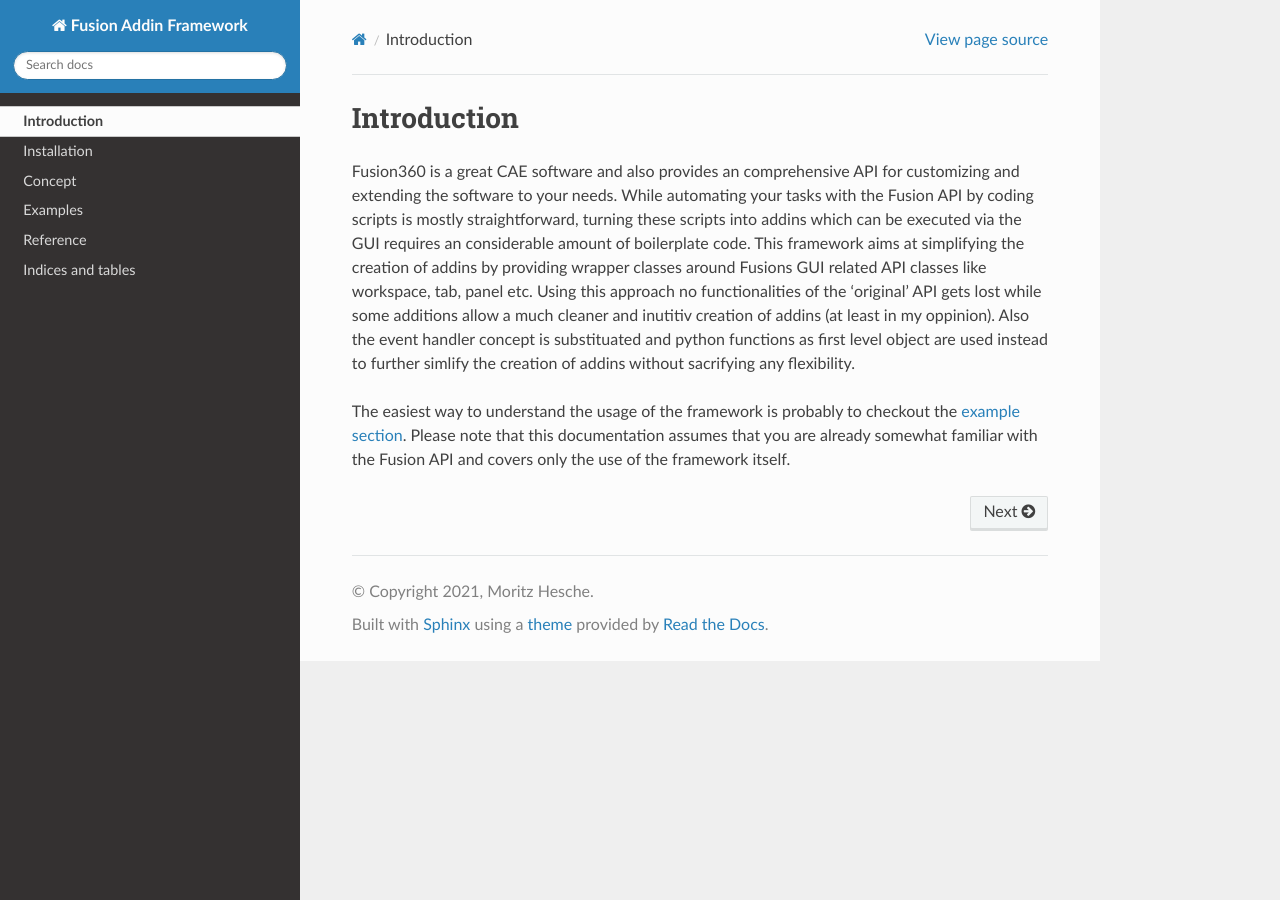
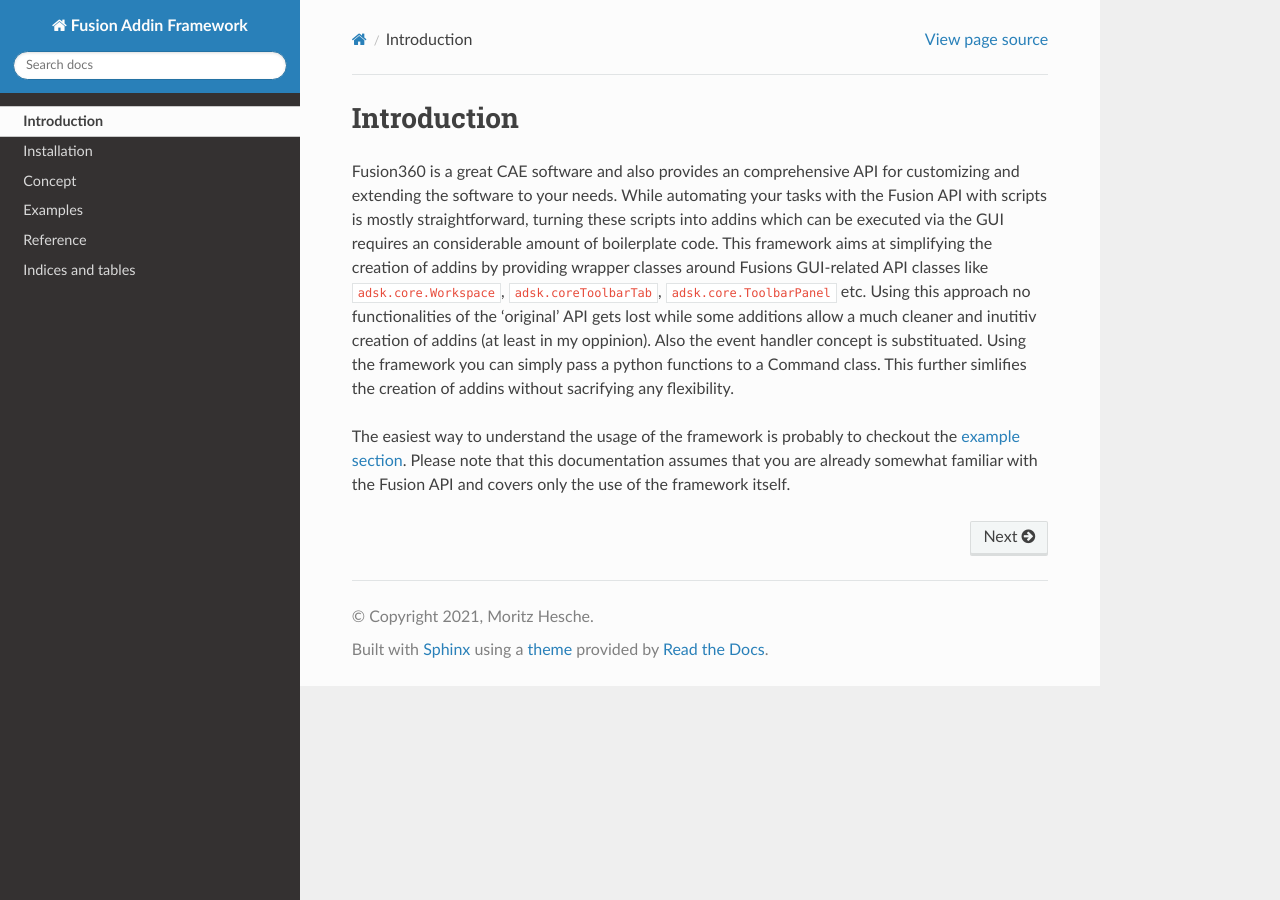
Before and after one commit to m0dd0/fusion_addin_framework, a Sphinx documentation site: the page built from docs/source/index.rst, in a window 1280 px wide. Built offline with Sphinx 7.4.7 and the Read the Docs theme 2.0.0, drawn with Linux system fonts in a browser that asks for light colours.

Commit message:
multiple minor improvements

```diff
--- a/docs/source/index.rst
+++ b/docs/source/index.rst
@@ -3,17 +3,17 @@ Introduction
 
 Fusion360 is a great CAE software and also provides an comprehensive API for
 customizing and extending the software to your needs.
-While automating your tasks with the Fusion API by coding scripts is mostly
+While automating your tasks with the Fusion API with scripts is mostly
 straightforward, turning these scripts into addins which can be executed via
 the GUI requires an considerable amount of boilerplate code.
 This framework aims at simplifying the creation of addins by providing wrapper
-classes around Fusions GUI related API classes like workspace, tab, panel etc.
+classes around Fusions GUI-related API classes like ``adsk.core.Workspace``, ``adsk.coreToolbarTab``, ``adsk.core.ToolbarPanel`` etc.
 Using this approach no functionalities of the 'original' API gets lost while some
 additions allow a much cleaner and inutitiv creation of addins (at least in my
 oppinion).
-Also the event handler concept is substituated and python functions as first
-level object are used instead to further simlify the creation of addins without
-sacrifying any flexibility.
+Also the event handler concept is substituated. Using the framework you can simply
+pass a python functions to a Command class. This further simlifies the creation
+of addins without sacrifying any flexibility.
 
 The easiest way to understand the usage of the framework is probably to checkout
 the :ref:`example section <examples>`.
--- a/docs/source/installation.rst
+++ b/docs/source/installation.rst
@@ -1,8 +1,9 @@
 .. _installation:
 
 Installation
-------------
-The easiest and recommended way to use this framework is to **clone
+============
+
+The recommended way to use this framework is to **clone
 the framework into the same directory where your addin code is located**
 (or use it as a git submodule) and use relative imports.
 In this case your folder structure should look like this:
```
Also changed, not shown: docs/source/concept.rst (+30 -25 lines), docs/source/examples.rst (+13 -11 lines), 1 other file.
